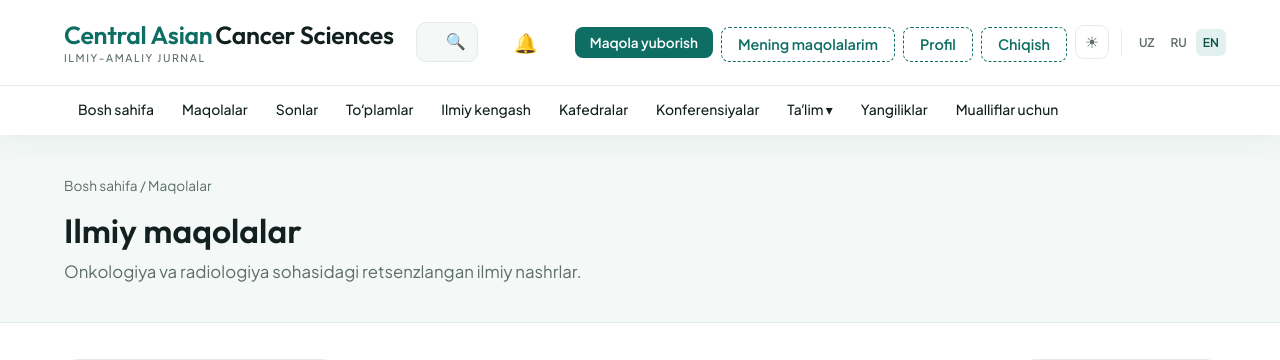
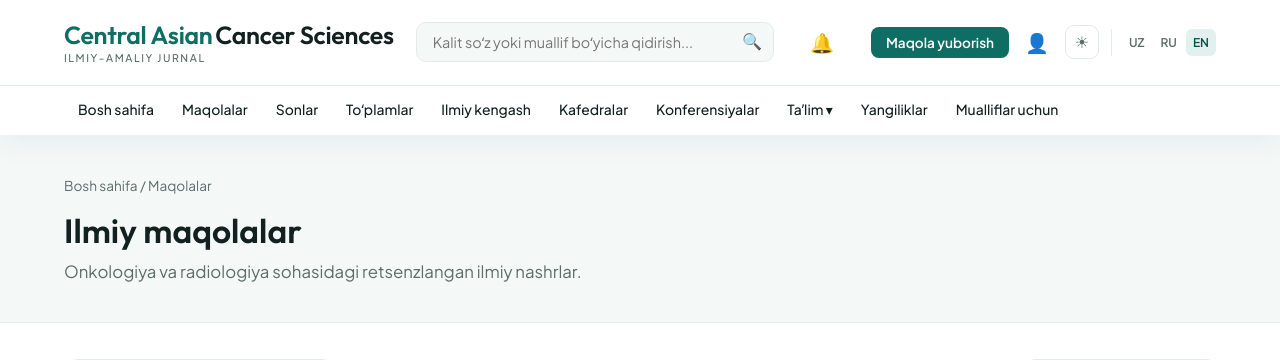
Before and after one commit to KarimovProject/Journal_cancercenter, a Django app: page /ilm-fan/maqolalar/ in a window 1280 px wide. Shown: the top 360 px of the page. Run offline with Django 5.2, Linux system fonts and the light colour scheme; the visitor is signed in with stand-in values (Sample User, id 1); data comes from the database, SQL or seed files in the repository; data that the repository does not hold is empty; parts of the project's set-up code (start-up, migrations or seed data) failed here and were passed over.

Commit message:
refactor: consolidate header profile actions into a user dropdown menu

```diff
--- a/templates/base.html
+++ b/templates/base.html
@@ -62,15 +62,29 @@
                 </div>
                 <!-- End Notification Bell -->
                 <a class="btn btn-sm" href="{% url 'journal:submit_article' %}">{% trans "Maqola yuborish" %}</a>
-                <a class="btn btn-sm btn-outline" href="{% url 'journal:my_articles' %}">{% trans "Mening maqolalarim" %}</a>
-                {% if user.assigned_reviews.exists %}
-                    <a class="btn btn-sm btn-outline" href="{% url 'journal:reviewer_dashboard' %}">{% trans "Taqrizchi Paneli" %}</a>
-                {% endif %}
-                <a class="btn btn-sm btn-outline" href="{% url 'journal:edit_profile' %}">{% trans "Profil" %}</a>
-                <form action="{% url 'journal:logout' %}" method="post" class="inline-form">
-                    {% csrf_token %}
-                    <button type="submit" class="btn btn-sm btn-outline">{% trans "Chiqish" %}</button>
-                </form>
+                <!-- User Profile Dropdown -->
+                <div class="nav-dropdown" style="position: relative; display: inline-block;">
+                    <a href="#" class="nav-drop-toggle" style="font-size: 1.2rem; text-decoration: none; padding: 4px 8px;">
+                        &#128100;
+                    </a>
+                    <div class="nav-drop-menu" style="right: 0; left: auto; min-width: 200px; z-index: 1000; text-align: left;">
+                        <div style="padding: 10px; font-weight: bold; border-bottom: 1px solid var(--line); margin-bottom: 4px;">
+                            {{ user.get_full_name|default:user.username }}
+                        </div>
+                        <a href="{% url 'journal:my_articles' %}">{% trans "Mening maqolalarim" %}</a>
+                        {% if user.assigned_reviews.exists %}
+                        <a href="{% url 'journal:reviewer_dashboard' %}">{% trans "Taqrizchi Paneli" %}</a>
+                        {% endif %}
+                        <a href="{% url 'journal:edit_profile' %}">{% trans "Sozlamalar (Profil)" %}</a>
+                        <form action="{% url 'journal:logout' %}" method="post" style="margin: 0; padding: 0;">
+                            {% csrf_token %}
+                            <button type="submit" style="width: 100%; text-align: left; padding: 9px 12px; background: none; border: none; color: #e74c3c; font-size: 0.88rem; font-weight: 500; font-family: var(--sans); cursor: pointer; border-radius: 8px;" onmouseover="this.style.backgroundColor='var(--bg-soft)'" onmouseout="this.style.backgroundColor='transparent'">
+                                {% trans "Chiqish" %}
+                            </button>
+                        </form>
+                    </div>
+                </div>
+                <!-- End User Dropdown -->
             {% else %}
                 <a class="btn btn-sm" href="{% url 'journal:login' %}?next={{ request.path }}">{% trans "Maqola yuborish" %}</a>
                 <a class="btn btn-sm btn-outline" href="{% url 'journal:register' %}">{% trans "Ro'yxatdan o'tish" %}</a>
```
